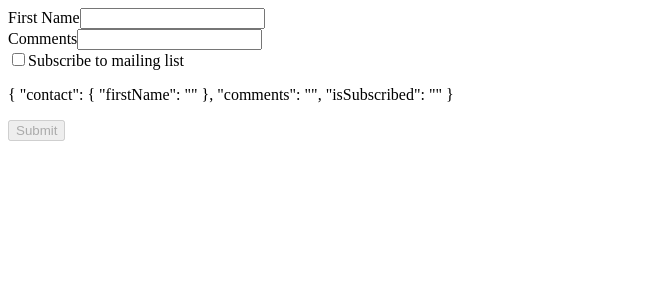
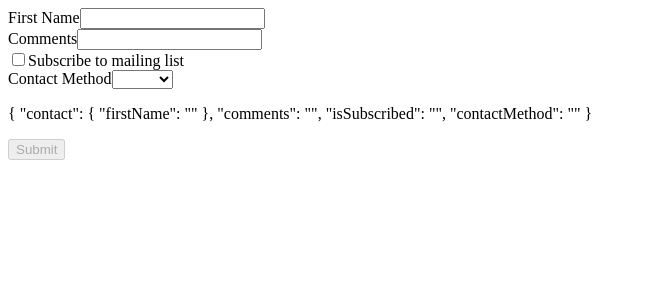
Before and after one commit to omarkarake/angular-mosh, an Angular app: page / in a window 1280 px wide. Shown: the top 300 px of the page, without its empty margins (0-645 px from the left). Built offline with nearby package versions, Linux system fonts and the light colour scheme.

Commit message:
working with selections

```diff
--- a/src/app/contact-form/contact-form.component.html
+++ b/src/app/contact-form/contact-form.component.html
@@ -42,6 +42,17 @@
       list
     </label>
   </div>
+  <div>
+    <label for="contactMethod">Contact Method</label>
+    <select ngModel name="contactMethod" id="contactMethod">
+      <!-- if we want to select multiple, we can add multiple attribute to the select -->
+      <option value=""></option>
+      <option *ngFor="let method of contactMethods" [value]="method.id">
+        <!-- if you want to send complex object you [ngValue]="method" otherwise [value] -->
+        {{ method.name }}
+      </option>
+    </select>
+  </div>
   <p>{{ f.value | json }}</p>
   <button [disabled]="!f.valid">Submit</button>
 </form>
--- a/src/app/contact-form/contact-form.component.ts
+++ b/src/app/contact-form/contact-form.component.ts
@@ -6,6 +6,10 @@ import { Component } from '@angular/core';
   styleUrl: './contact-form.component.css',
 })
 export class ContactFormComponent {
+  contactMethods = [
+    {id: 1, name: "Email"},
+    {id: 2, name: "Phone"},
+  ]
   log(x: any) {
     console.log(x);
   }
```
